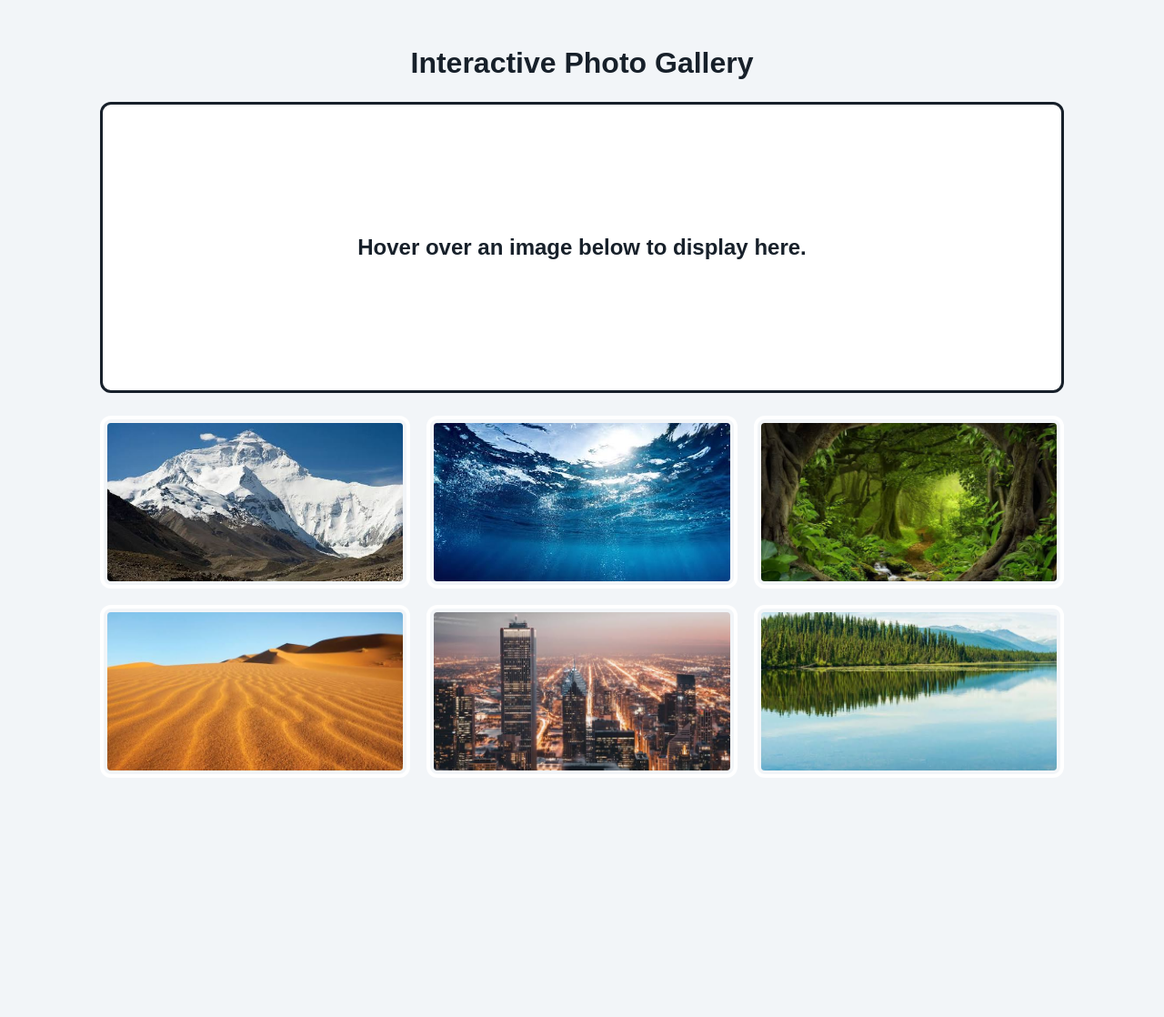
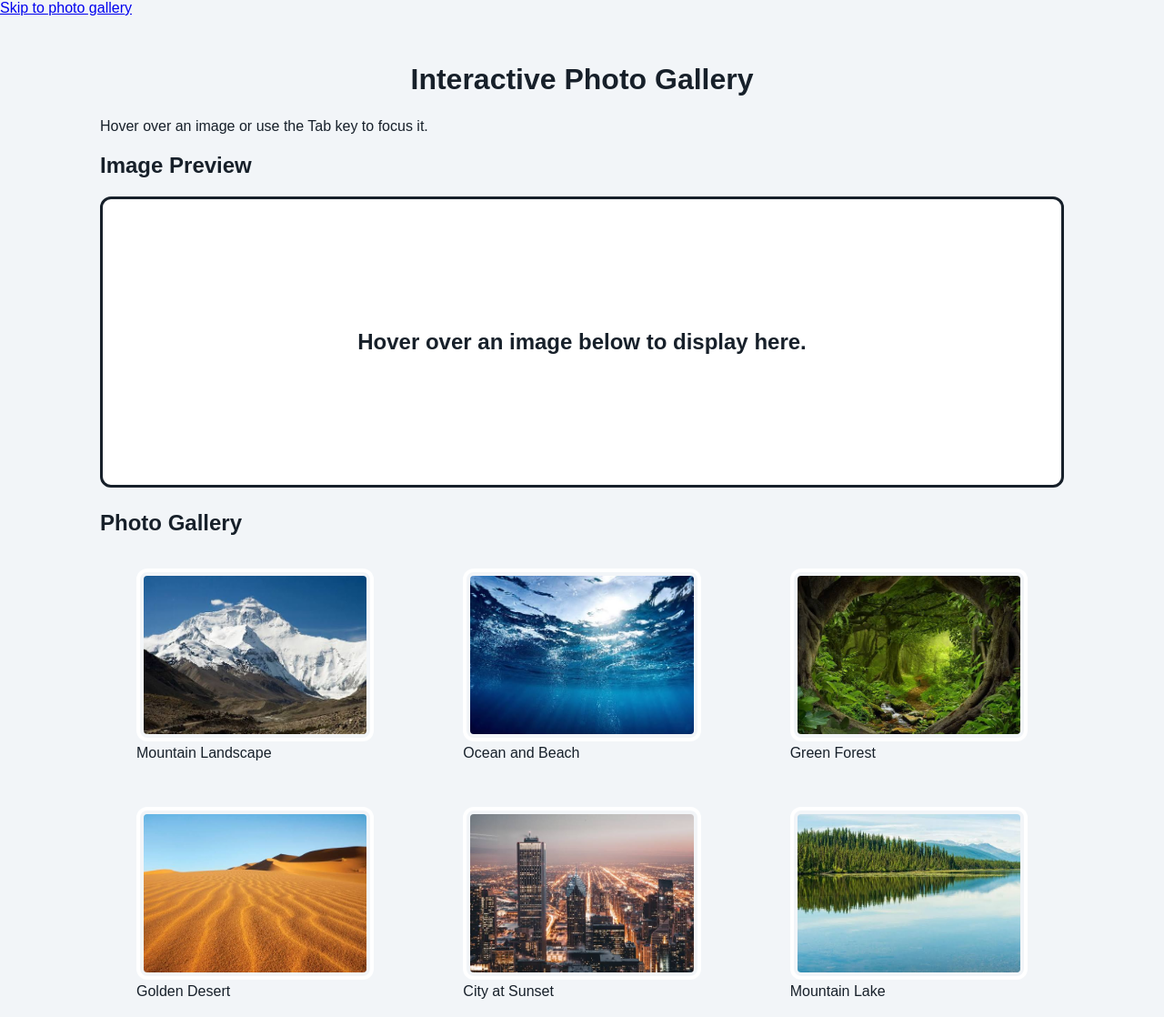
Before and after one commit to minhle135/Jsm2-Project, a plain HTML site: page index.html in a window 1280 px wide. Shown: the whole page at 91% size. Before the commit the page ends 905 px from the top, so only its background shows below. Drawn offline with Linux system fonts and the light colour scheme.

Commit message:
Update index.html

```diff
--- a/index.html
+++ b/index.html
@@ -6,21 +6,104 @@
     <title>Interactive Photo Gallery</title>
     <link rel="stylesheet" href="style.css">
 </head>
+
 <body>
+    <a class="skip-link" href="#gallery">Skip to photo gallery</a>
+
     <main>
         <h1>Interactive Photo Gallery</h1>
 
-  <div id="image" class="preview">Hover over an image below to display here.</div>
+        <p class="intro">
+            Hover over an image or use the Tab key to focus it.
+        </p>
+
+        <section aria-labelledby="preview-heading">
+            <h2 id="preview-heading">Image Preview</h2>
+
+            <div id="image" class="preview" role="status" aria-live="polite">
+                Hover over an image below to display here.
+            </div>
+        </section>
+
+        <section id="gallery" aria-labelledby="gallery-heading">
+            <h2 id="gallery-heading">Photo Gallery</h2>
 
             <div class="gallery">
-    <img src="images/mountain.png" alt="Snowy mountain landscape" onmouseover="upDate(this)" onmouseout="undo()">
-    <img src="images/ocean.png" alt="Blue ocean and beach" onmouseover="upDate(this)" onmouseout="undo()">
-    <img src="images/forest.png" alt="Green forest with tall trees" onmouseover="upDate(this)" onmouseout="undo()">
-    <img src="images/desert.png" alt="Warm desert with sand dunes" onmouseover="upDate(this)" onmouseout="undo()">
-    <img src="images/city.png" alt="Modern city skyline at sunset" onmouseover="upDate(this)" onmouseout="undo()">
-    <img src="images/lake.png" alt="Calm lake surrounded by hills" onmouseover="upDate(this)" onmouseout="undo()">
+                <figure>
+                    <img
+                        src="images/mountain.png"
+                        alt="Snowy mountain peaks beneath a bright sky"
+                        onmouseover="upDate(this)"
+                        onmouseleave="undo()"
+                        onfocus="upDate(this)"
+                        onblur="undo()"
+                    >
+                    <figcaption>Mountain Landscape</figcaption>
+                </figure>
+
+                <figure>
+                    <img
+                        src="images/ocean.png"
+                        alt="Blue ocean waves beside a sandy beach"
+                        onmouseover="upDate(this)"
+                        onmouseleave="undo()"
+                        onfocus="upDate(this)"
+                        onblur="undo()"
+                    >
+                    <figcaption>Ocean and Beach</figcaption>
+                </figure>
+
+                <figure>
+                    <img
+                        src="images/forest.png"
+                        alt="Tall green trees in a peaceful forest"
+                        onmouseover="upDate(this)"
+                        onmouseleave="undo()"
+                        onfocus="upDate(this)"
+                        onblur="undo()"
+                    >
+                    <figcaption>Green Forest</figcaption>
+                </figure>
+
+                <figure>
+                    <img
+                        src="images/desert.png"
+                        alt="Golden sand dunes under the desert sun"
+                        onmouseover="upDate(this)"
+                        onmouseleave="undo()"
+                        onfocus="upDate(this)"
+                        onblur="undo()"
+                    >
+                    <figcaption>Golden Desert</figcaption>
+                </figure>
+
+                <figure>
+                    <img
+                        src="images/city.png"
+                        alt="Modern city buildings at sunset"
+                        onmouseover="upDate(this)"
+                        onmouseleave="undo()"
+                        onfocus="upDate(this)"
+                        onblur="undo()"
+                    >
+                    <figcaption>City at Sunset</figcaption>
+                </figure>
+
+                <figure>
+                    <img
+                        src="images/lake.png"
+                        alt="Calm blue lake surrounded by hills"
+                        onmouseover="upDate(this)"
+                        onmouseleave="undo()"
+                        onfocus="upDate(this)"
+                        onblur="undo()"
+                    >
+                    <figcaption>Mountain Lake</figcaption>
+                </figure>
             </div>
+        </section>
     </main>
-<script src="script.js"></script>
+
+    <script src="script.js" defer></script>
 </body>
 </html>
```
Lines whose indentation alone changed are shown as unchanged.
